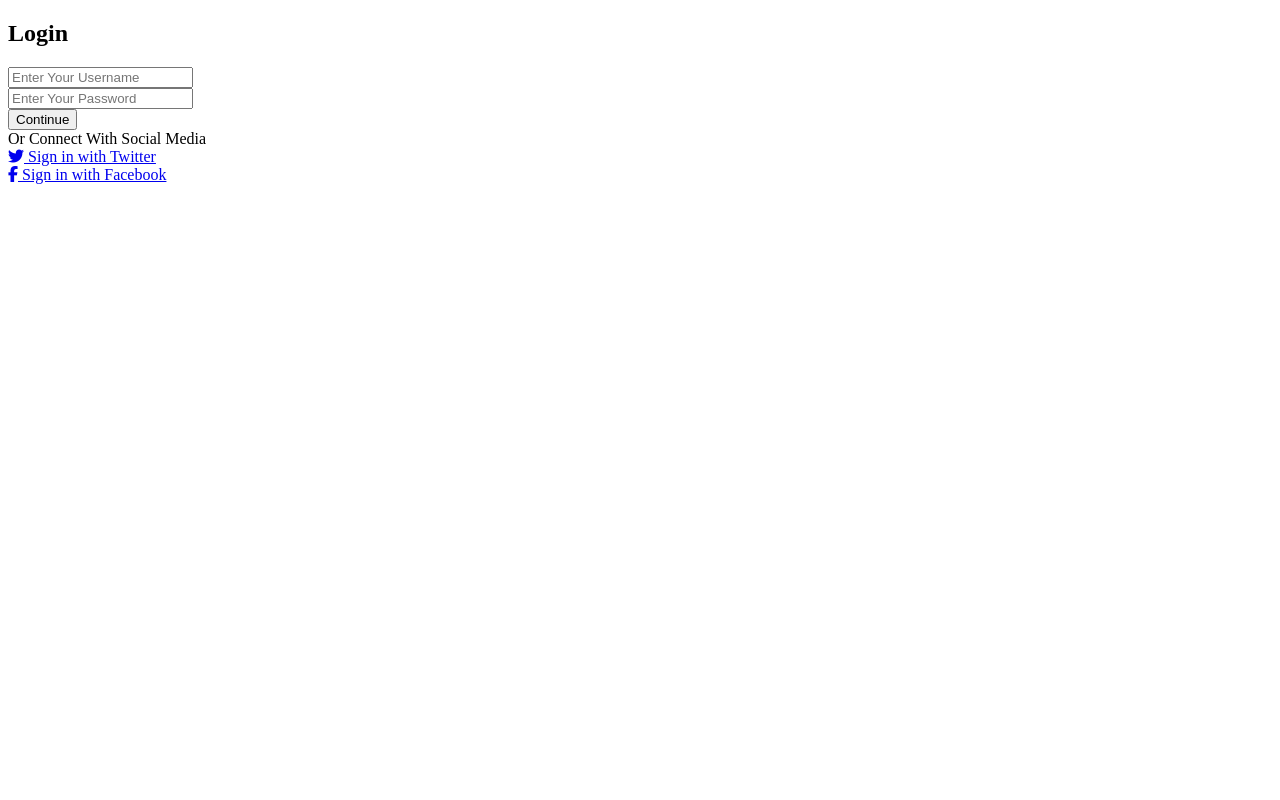
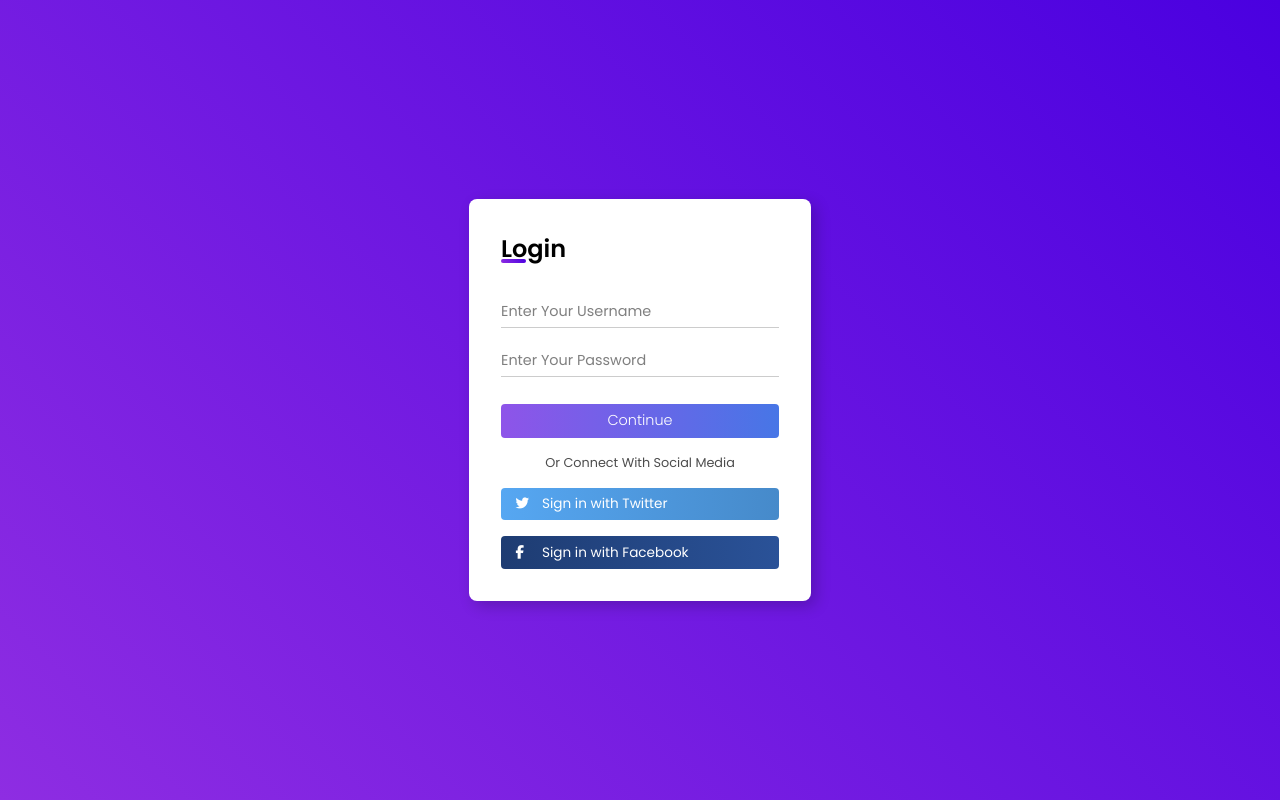
Before and after one commit to LyThiHoangYen/Login, a plain HTML site: page index.html in a window 1280 px wide. Drawn offline with Linux system fonts and the light colour scheme; the site is published under a folder, as on GitHub Pages, so addresses that start at the root find nothing.

Commit message:
Update index.html
change the directory of style.css

```diff
--- a/index.html
+++ b/index.html
@@ -5,7 +5,7 @@
     <meta name="viewport" content="width=device-width, initial-scale=1.0">
     <script src="https://kit.fontawesome.com/1ab94d0eba.js" crossorigin="anonymous"></script>
     <title>Login Form</title>
-    <link rel="stylesheet" href="/assets/css/style.css">
+    <link rel="stylesheet" href="style.css">
 </head>
 <body>
     <main class="container">
```
